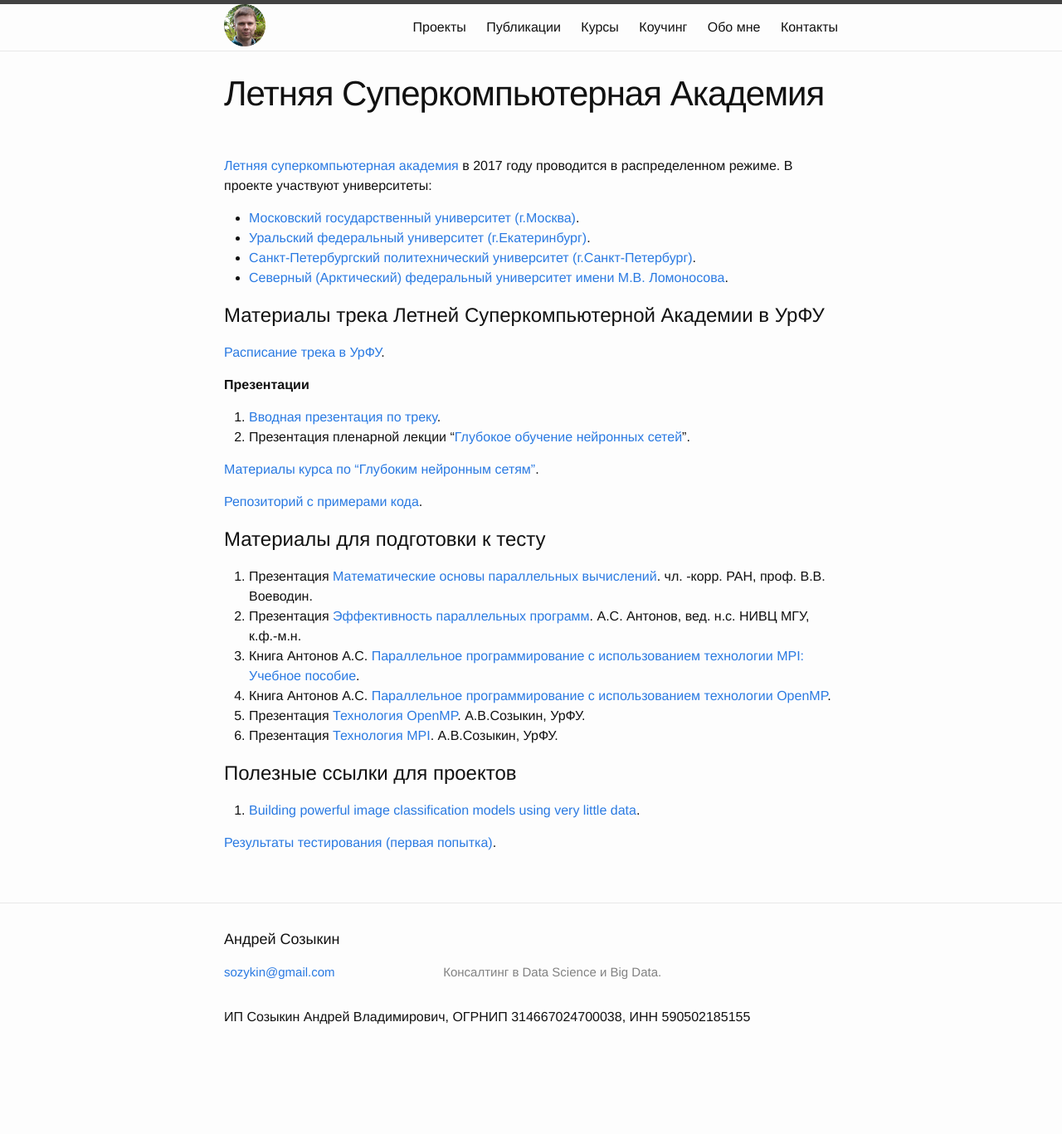
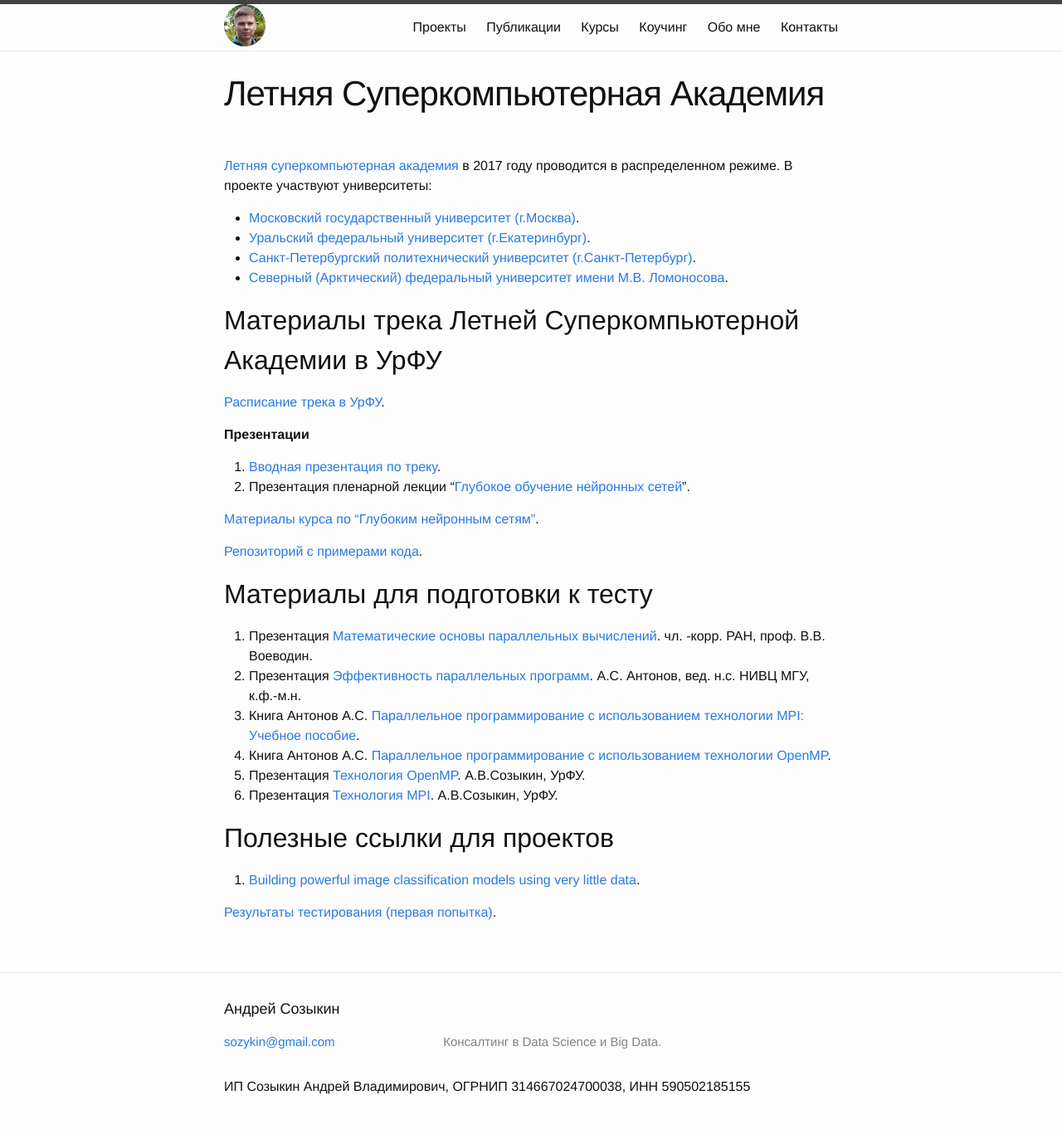
Before and after one commit to sozykin/asozykin.ru, a Jekyll site: the page built from _pages/hpc-academy.md, in a window 1280 px wide. Shown: the whole page at 83% size. Built offline with Jekyll 4.4.1, drawn with Linux system fonts in a browser that asks for light colours; comment, search, counter and statistics services are not loaded; before the commit the page ends 1283 px from its top, so only the background shows below that.

Commit message:
Headers fixed in pages

```diff
--- a/_pages/hpc-academy.md
+++ b/_pages/hpc-academy.md
@@ -11,7 +11,7 @@ permalink: /projects/hpc-academy
 - [Санкт-Петербургский политехнический университет (г.Санкт-Петербург)](http://www.scc.spbstu.ru/index.php/19-isca/45-isca).
 - [Северный (Арктический) федеральный университет имени М.В. Ломоносова](http://narfu.ru/life/news/classifieds/?ELEMENT_ID=290118).
 
-# Материалы трека Летней Суперкомпьютерной Академии в УрФУ
+## Материалы трека Летней Суперкомпьютерной Академии в УрФУ
 
 [Расписание трека в УрФУ](/assets/hpc-academy/schedule.pdf).
 
@@ -24,7 +24,7 @@ permalink: /projects/hpc-academy
 
 [Репозиторий с примерами кода](https://github.com/sozykin/dlpython_course).
 
-# Материалы для подготовки к тесту
+## Материалы для подготовки к тесту
 
 1. Презентация [Математические основы параллельных вычислений](http://academy.hpc-russia.ru/files/vvv_math_foundations.pdf). чл. -корр. РАН, проф. В.В. Воеводин.
 2. Презентация [Эффективность параллельных программ](http://academy.hpc-russia.ru/files/antonov_efficiency.pdf). А.С. Антонов, вед. н.с. НИВЦ МГУ, к.ф.-м.н.
@@ -33,7 +33,7 @@ permalink: /projects/hpc-academy
 5. Презентация [Технология OpenMP](https://yadi.sk/i/a_uaC4lHfiWTw). А.В.Созыкин, УрФУ.
 6. Презентация [Технология MPI](https://yadi.sk/i/ogYp1MYgk48Ba). А.В.Созыкин, УрФУ.
 
-# Полезные ссылки для проектов
+## Полезные ссылки для проектов
 
 1. [Building powerful image classification models using very little data](https://blog.keras.io/building-powerful-image-classification-models-using-very-little-data.html).
 
```
Also changed, not shown: _pages/courses.md (+2 -2 lines).
